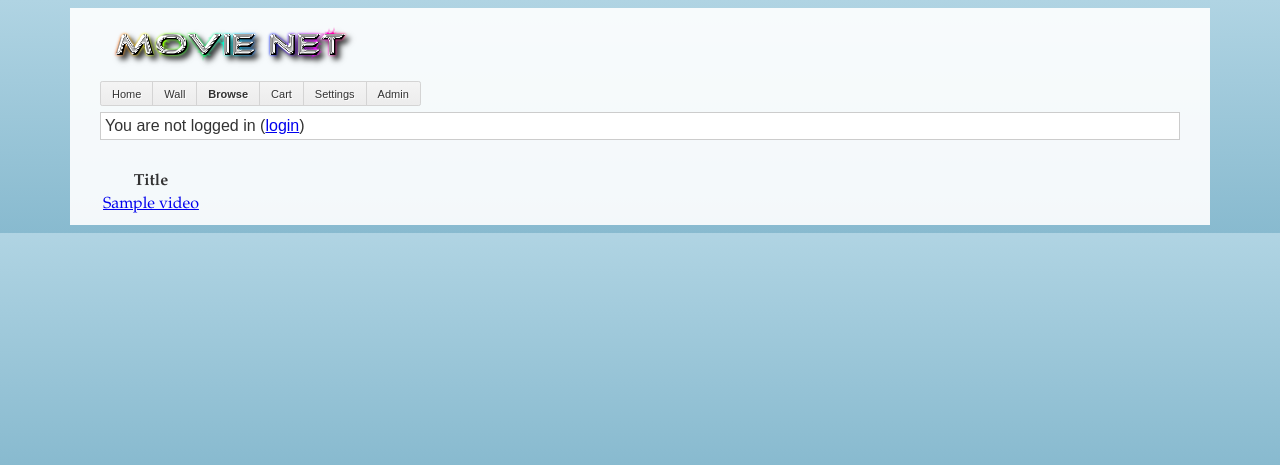
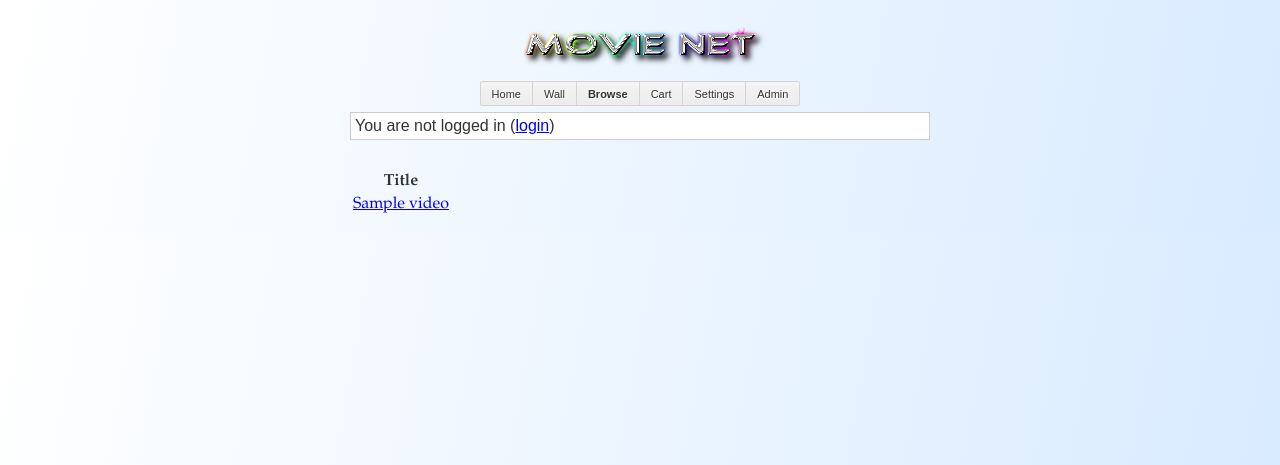
Before and after one commit to brownhead/cs166_project, a Flask app: page /browse in a window 1280 px wide. Shown: the top 465 px of the page. Run offline with Flask 2, Linux system fonts and the light colour scheme; tables that the repository leaves empty hold one stand-in row (values such as "Sample post"); some libraries are stand-ins or nearby versions.

Commit message:
Cleaned up some things.

```diff
--- a/mnet/static/style.css
+++ b/mnet/static/style.css
@@ -1,22 +1,33 @@
 body {
-	background: #b0d4e3;
-	background: -moz-linear-gradient(top,  #b0d4e3 0%, #88bacf 100%);
-	background: -webkit-gradient(linear, left top, left bottom, color-stop(0%,#b0d4e3), color-stop(100%,#88bacf));
-	background: -webkit-linear-gradient(top,  #b0d4e3 0%,#88bacf 100%);
-	background: -o-linear-gradient(top,  #b0d4e3 0%,#88bacf 100%);
-	background: -ms-linear-gradient(top,  #b0d4e3 0%,#88bacf 100%);
-	background: linear-gradient(to bottom,  #b0d4e3 0%,#88bacf 100%);
-	filter: progid:DXImageTransform.Microsoft.gradient( startColorstr='#b0d4e3', endColorstr='#88bacf',GradientType=0 );
+    background-color: #FFFFFF;
+	 /* Gradient*/
+    /* IE10 */
+    background-image: -ms-linear-gradient(top left, #FFFFFF 0%, #D9EBFF 100%);
+
+    /* Mozilla Firefox */
+    background-image: -moz-linear-gradient(top left, #FFFFFF 0%, #D9EBFF 100%);
+
+    /* Opera */
+    background-image: -o-linear-gradient(top left, #FFFFFF 0%, #D9EBFF 100%);
+
+    /* Webkit (Safari/Chrome 10) */
+    background-image: -webkit-gradient(linear, left top, right bottom, color-stop(0, #FFFFFF), color-stop(1, #D9EBFF));
+
+    /* Webkit (Chrome 11+) */
+    background-image: -webkit-linear-gradient(top left, #FFFFFF 0%, #D9EBFF 100%);
+
+    /* Proposed W3C Markup */
+    background-image: linear-gradient(top left, #FFFFFF 0%, #D9EBFF 100%);
 }
 
 #container {
-	background-color: rgba(255, 255, 255, 0.9);
+	/*background-color: rgba(255, 255, 255, 0.9);*/
     color: #333;
     font-size: 12pt;
     padding: 8px 30px;
     font-family: Palatino, Georgia, serif;
     min-width: 400px;
-    max-width: 1080px;
+    max-width: 580px;
     margin: 0px auto;
 }
 
@@ -41,24 +52,6 @@ body {
 
 #topbar > #flashes > .error { background-color: #FDBEB5; }
 
-/* nav bar */
-#navbar > ul {
-    list-style: none;
-}
-
-#navbar > ul > li {
-    border: 2px solid #b0d4e3;
-    border-radius: 3px;
-    display: inline;
-    padding: 5px;
-}
-
-#navbar > ul > li > a {
-    color: #88bacf;
-    font-weight: bold;
-    text-decoration: none;
-}
-
 /* movie info page */
 .title {
     font-weight: bold;
--- a/mnet/templates/base.html
+++ b/mnet/templates/base.html
@@ -25,6 +25,7 @@
 </head>
 <body>
 <div id="container">
+	<div style="text-align: center">
 		<div id="header" class="heading">
 			<span class="logo"><a href="/home"><img src="/static/logo.png" alt="Movie Net" /></a></span>
 		</div>
@@ -35,6 +36,7 @@
 			<a class="button" href="/cart">Cart</a>
 			<a class="button" href="/settings">Settings</a>
 			<a class="button" href="/admin">Admin</a>
+		</div>
 	</div>
 	<div id="topbar">
 		{% if current_user.is_authenticated() %}
```
Also changed, not shown: mnet/templates/cart.html (+9 -2 lines). Lines whose indentation alone changed are shown as unchanged.
